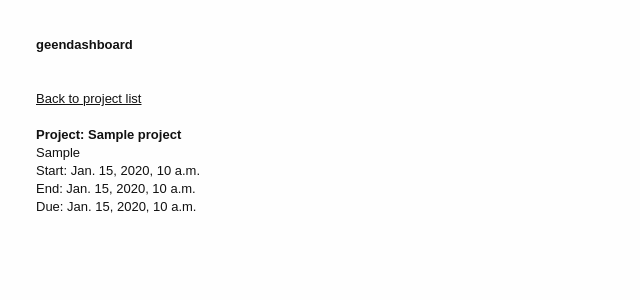
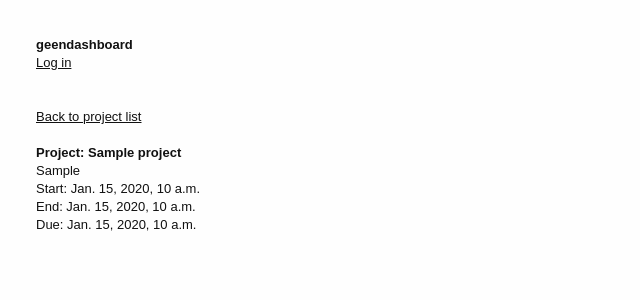
Before and after one commit to sander/geendashboard, a Django app: a page that uses projects/templates/base.html in a window 1280 px wide. Shown: the top 300 px of the page, without its empty margins (0-640 px from the left). Run offline with Django 3.2, Linux system fonts and the light colour scheme; tables that the repository leaves empty hold one stand-in row (values such as "Sample post").

Commit message:
Add log in and log out

```diff
--- a/geendashboard/settings.py
+++ b/geendashboard/settings.py
@@ -81,3 +81,6 @@ USE_TZ = True
 # https://docs.djangoproject.com/en/dev/howto/static-files/
 
 STATIC_URL = '/static/'
+
+
+LOGIN_REDIRECT_URL = 'project-list'
--- a/geendashboard/urls.py
+++ b/geendashboard/urls.py
@@ -13,5 +13,8 @@ urlpatterns = patterns('',
     url(r'^$', projects.views.ProjectList.as_view(), name='project-list'),
     url(r'^project/(?P<slug>[-_\w]+)/$', projects.views.ProjectDetail.as_view(), name='project-detail'),
 
+    url(r'^account/log-in$', 'django.contrib.auth.views.login', name='login'),
+    url(r'^account/log-out$', 'django.contrib.auth.views.logout', { 'next_page': '/' }, name='logout'),
+
     url(r'^admin/', include(admin.site.urls)),
 )
--- a/projects/static/style/main.css
+++ b/projects/static/style/main.css
@@ -12,7 +12,7 @@ body {
   background: #fefefe;
 }
 
-body > h1 {
+body > header {
   margin: 36px 0;
 }
 
--- a/projects/templates/base.html
+++ b/projects/templates/base.html
@@ -6,6 +6,13 @@
 <meta charset=utf-8>
 <link rel=stylesheet href="{% static "style/main.css" %}">
 
-<h1>geendashboard</h1>
+<header>
+  <h1>geendashboard</h1>
+  {% if user.is_authenticated %}
+    <p>{{ user }} <a href="{% url 'logout' %}">Log out</a></p>
+  {% else %}
+    <p><a href="{% url 'login' %}">Log in</a></p>
+  {% endif %}
+</header>
 
 {% block content %}{% endblock %}
```
Also changed, not shown: projects/templates/registration/login.html (added, +26 -0 lines).
